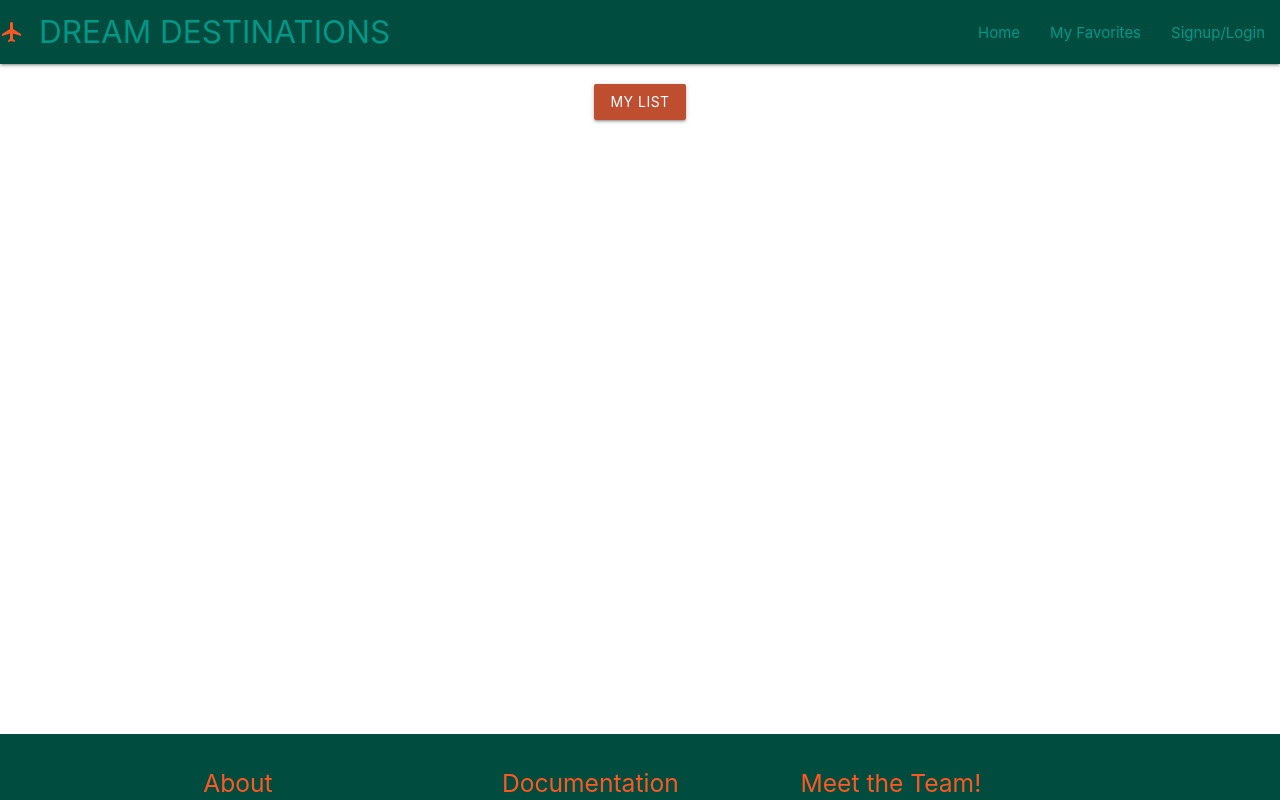
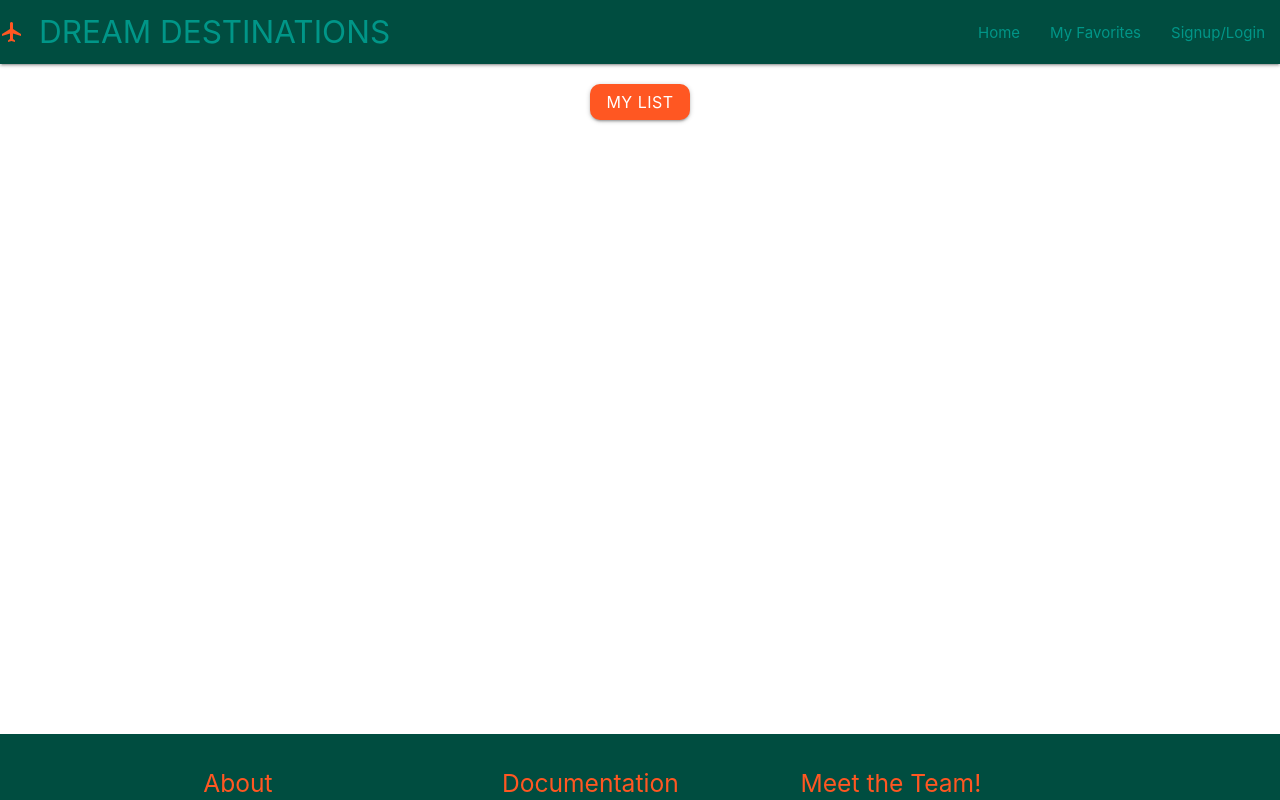
Before and after one commit to TCJohnson1/MERN-location-front, a React (Create React App) app in the folder destinations/: page / in a window 1280 px wide. Shown: the top 800 px of the page. Built offline with nearby package versions, Linux system fonts and the light colour scheme.

Commit message:
once again re-did and restyled my list button according to web design board

```diff
--- a/destinations/src/App.js
+++ b/destinations/src/App.js
@@ -10,9 +10,14 @@ export default class App extends Component {
 
         <main>
           <div className="my-list-button">
-            <a id="my-list-button" className="waves-effect waves-light btn">
+            <button
+              id="my-list-button"
+              class="btn waves-effect waves-orange darken-4"
+              type="submit"
+              name="action"
+            >
               My List
-            </a>
+            </button>
           </div>
         </main>
 
--- a/destinations/src/index.css
+++ b/destinations/src/index.css
@@ -15,5 +15,7 @@ main {
 }
 
 #my-list-button {
-  background-color: #bf4e30;
+  background-color: #ff5722;
+  border-radius: 10px;
+  font-size: 16px;
 }
```
